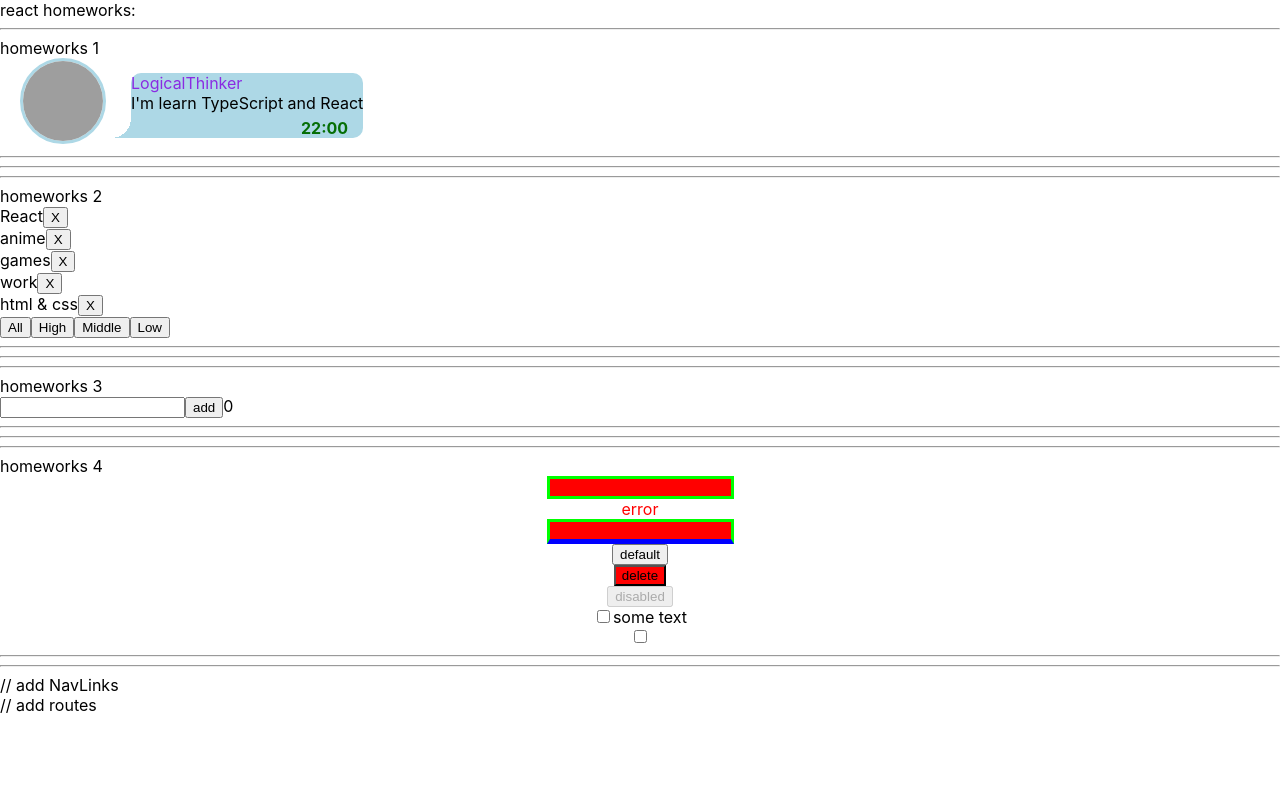
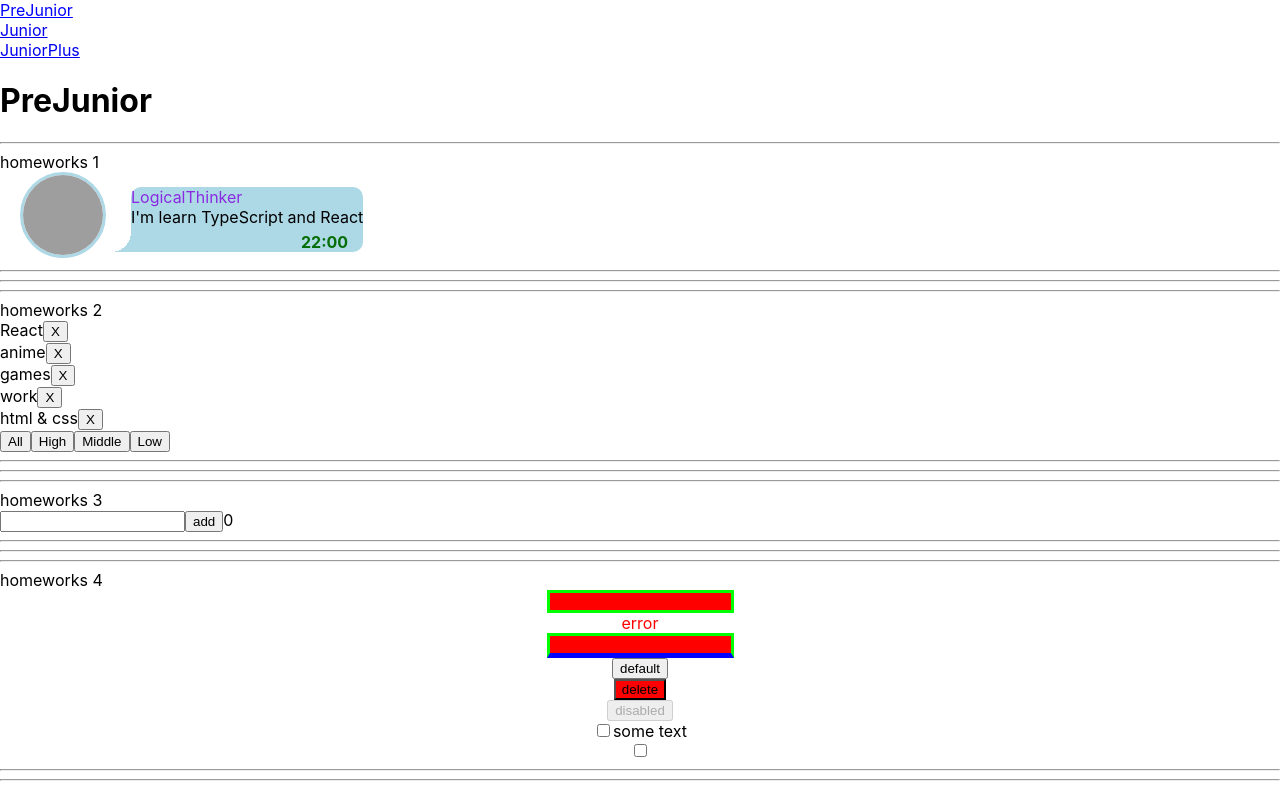
Before and after one commit to AndrosovMA/homeworks-react-ts, a React (Create React App) app: page /#/pre-junior in a window 1280 px wide. Built offline with nearby package versions, Linux system fonts and the light colour scheme; grey boxes are pictures that could not be loaded.

Commit message:
v.0.0.5 finished homework 5

```diff
--- a/package.json
+++ b/package.json
@@ -15,7 +15,7 @@
     "@types/uuid": "^8.3.4",
     "react": "^17.0.2",
     "react-dom": "^17.0.2",
-    "react-router-dom": "6",
+    "react-router-dom": "6.2.2",
     "react-scripts": "5.0.0",
     "typescript": "^4.4.2",
     "uuid": "^8.3.2",
--- a/src/index.css
+++ b/src/index.css
@@ -11,3 +11,7 @@ code {
     font-family: source-code-pro, Menlo, Monaco, Consolas, 'Courier New',
     monospace;
 }
+
+.active {
+    color: blue;
+}
--- a/src/p1-main/m1-ui/u1-app/App.tsx
+++ b/src/p1-main/m1-ui/u1-app/App.tsx
@@ -9,11 +9,11 @@ import HW5 from '../../../p2-homeworks/h5/HW5'
 function App() {
     return (
         <div className={s.App}>
-            <div>react homeworks:</div>
-            <HW1/>
-            <HW2/>
-            <HW3/>
-            <HW4/>
+            {/*<div>react homeworks:</div>*/}
+            {/*<HW1/>*/}
+            {/*<HW2/>*/}
+            {/*<HW3/>*/}
+            {/*<HW4/>*/}
             <HW5/>
         </div>
     )
--- a/src/p2-homeworks/h5/HW5.tsx
+++ b/src/p2-homeworks/h5/HW5.tsx
@@ -1,17 +1,18 @@
 import React from 'react'
+import {HashRouter} from 'react-router-dom'
 import Header from './Header'
-import Routes from './Routes'
+import RoutesComponent from './Routes'
 
 function HW5() {
     return (
         <div>
             {/*в gh-pages лучше работает HashRouter*/}
-            {/*<HashRouter>*/}
+            <HashRouter>
 
-            <Header/>
-            <Routes/>
+                <Header/>
+                <RoutesComponent/>
 
-            {/*</HashRouter>*/}
+            </HashRouter>
         </div>
     )
 }
--- a/src/p2-homeworks/h5/Header.tsx
+++ b/src/p2-homeworks/h5/Header.tsx
@@ -1,9 +1,13 @@
 import React from 'react'
+import {NavLink} from "react-router-dom";
+import {PATH} from "./Routes";
 
 function Header() {
     return (
         <div>
-            // add NavLinks
+            <div><NavLink to={PATH.PRE_JUNIOR}>PreJunior</NavLink></div>
+            <div><NavLink to={PATH.JUNIOR}>Junior</NavLink></div>
+            <div> <NavLink to={PATH.JUNIOR_PLUS}>JuniorPlus</NavLink></div>
 
         </div>
     )
--- a/src/p2-homeworks/h5/Routes.tsx
+++ b/src/p2-homeworks/h5/Routes.tsx
@@ -1,29 +1,37 @@
 import React from 'react'
+import {Route, Routes, Navigate} from "react-router-dom";
+import PreJunior from "./pages/PreJunior";
+import Junior from "./pages/Junior";
+import JuniorPlus from "./pages/JuniorPlus";
+import Error404 from "./pages/Error404";
 
 export const PATH = {
     PRE_JUNIOR: '/pre-junior',
-    // add paths
+    JUNIOR: '/junior',
+    JUNIOR_PLUS: '/junior-plus',
+
 }
 
-function Routes() {
+function RoutesComponent() {
     return (
         <div>
-            {/*Switch выбирает первый подходящий роут*/}
-            {/*<Switch>*/}
+            {/*Routes выбирает первый подходящий роут*/}
+            <Routes>
 
             {/*в начале мы попадаем на страницу '/' и переходим сразу на страницу PRE_JUNIOR*/}
             {/*exact нужен чтоб указать полное совподение (что после '/' ничего не будет)*/}
-            {/*<Route path={'/'} exact render={() => <Redirect to={PATH.PRE_JUNIOR}/>}/>*/}
+            <Route path={'/'} element={<Navigate to={PATH.PRE_JUNIOR}/>}/>
 
-            {/*<Route path={PATH.PRE_JUNIOR} render={() => <PreJunior/>}/>*/}
-                // add routes
+            <Route path={PATH.PRE_JUNIOR} element={<PreJunior/>}/>
+            <Route path={PATH.JUNIOR} element={<Junior/>}/>
+            <Route path={PATH.JUNIOR_PLUS} element={<JuniorPlus/>}/>
 
             {/*у этого роута нет пути, он отрисуется если пользователь захочет попасть на несуществующую страницу*/}
-            {/*<Route render={() => <Error404/>}/>*/}
+            <Route path={'/*'} element={<Error404/>}/>
 
-            {/*</Switch>*/}
+            </Routes>
         </div>
     )
 }
 
-export default Routes
+export default RoutesComponent
--- /dev/null
+++ b/src/p2-homeworks/h5/pages/Junior.tsx
@@ -0,0 +1,13 @@
+import React from 'react'
+import HW6 from '../../h6/HW6'
+
+function Junior() {
+    return (
+        <div>
+            <h1>Junior</h1>
+            <HW6/>
+        </div>
+    )
+}
+
+export default Junior
--- /dev/null
+++ b/src/p2-homeworks/h5/pages/JuniorPlus.tsx
@@ -0,0 +1,13 @@
+import React from 'react'
+import HW9 from '../../h9/HW9'
+
+function JuniorPlus() {
+    return (
+        <div>
+            <h1>JuniorPlus</h1>
+            <HW9/>
+        </div>
+    )
+}
+
+export default JuniorPlus
--- a/src/p2-homeworks/h5/pages/PreJunior.tsx
+++ b/src/p2-homeworks/h5/pages/PreJunior.tsx
@@ -7,12 +7,12 @@ import HW4 from '../../h4/HW4'
 function PreJunior() {
     return (
         <div>
+            <h1>PreJunior</h1>
             <HW1/>
             <HW2/>
             <HW3/>
             <HW4/>
             {/*<HW6/>*/}
-
         </div>
     )
 }
```
Also changed, not shown: 1 other file (tests, documents, lock files or other folders).
